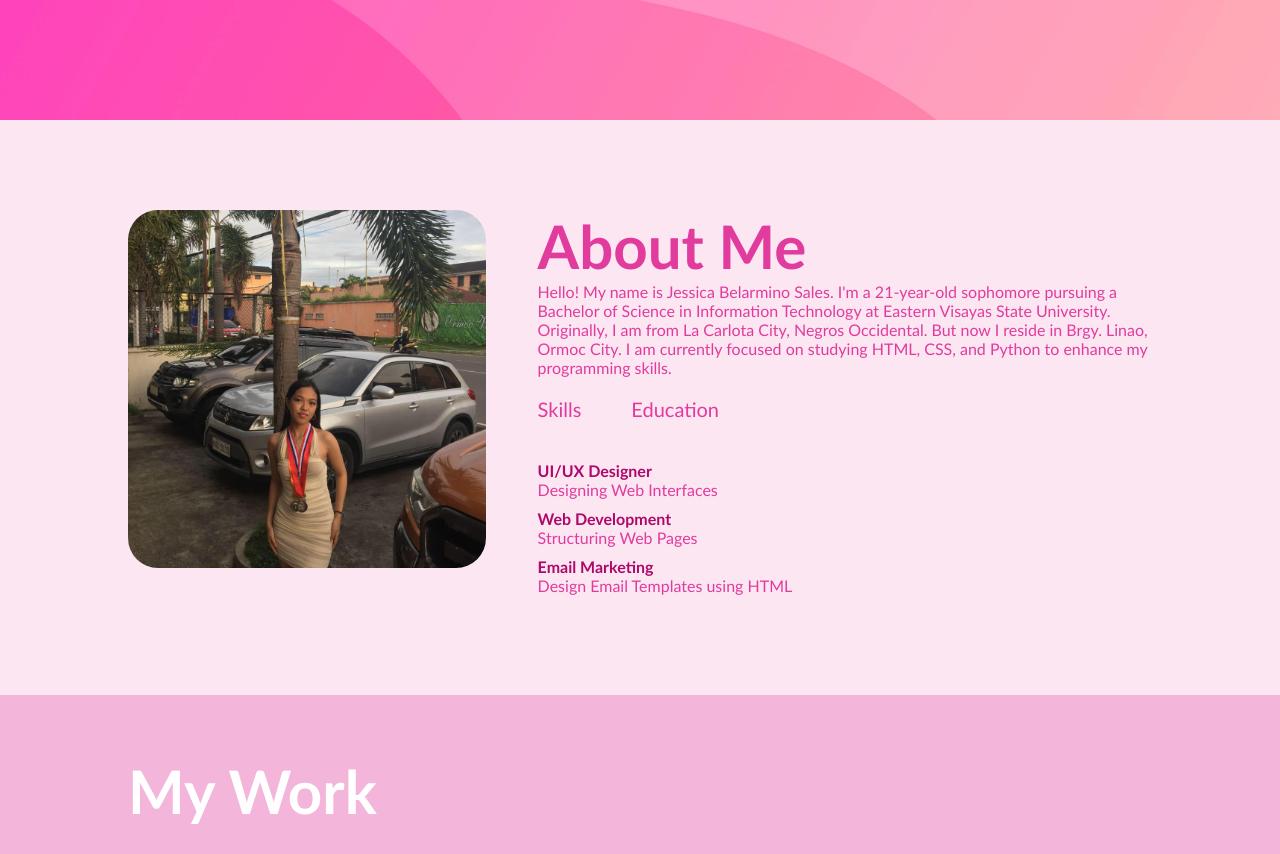
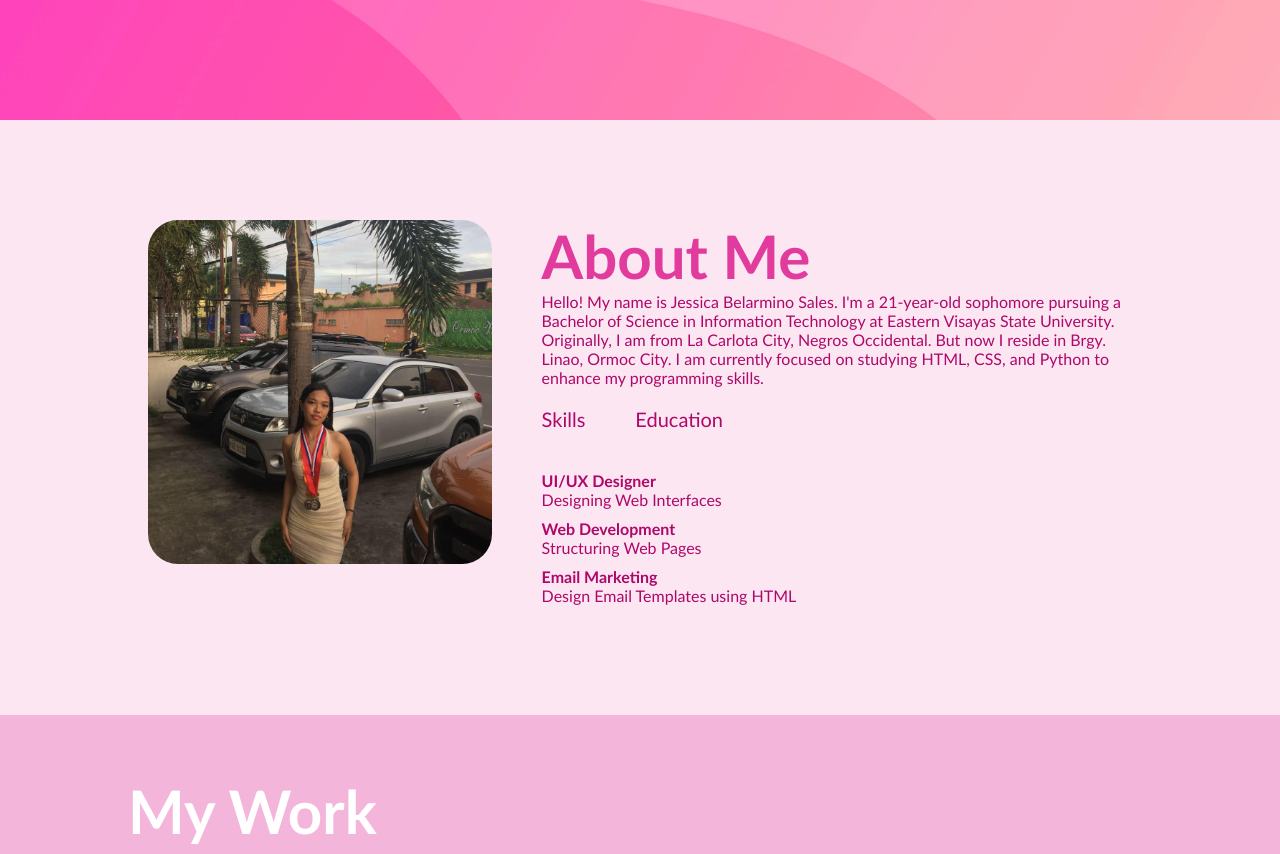
Before and after one commit to icaangg/Web-Portfolio, a plain HTML site: page index.html in a window 1280 px wide. Shown: the part 680-1534 px from the top of the page. Drawn offline with Linux system fonts and the light colour scheme.

Commit message:
style.css

```diff
--- a/style.css
+++ b/style.css
@@ -95,8 +95,8 @@ nav ul li a:hover::after{
 }
 /*----------about----------*/
 #about{
-    padding: 80px 0;
-    color:	#e13b9d;
+    padding: 90px 25px;
+    color:#ae086a;
 }
 .row{
     display: flex;
```
